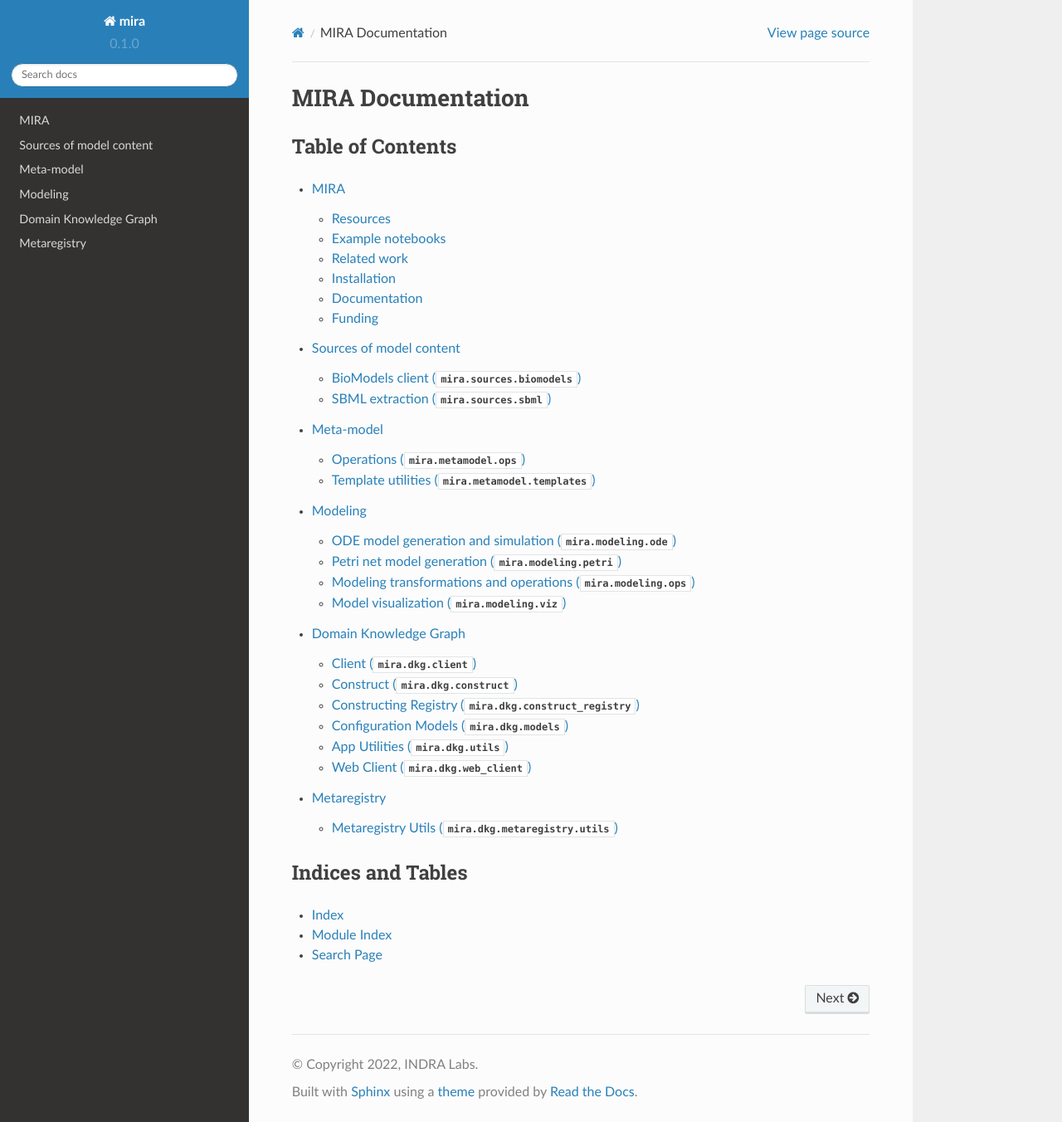
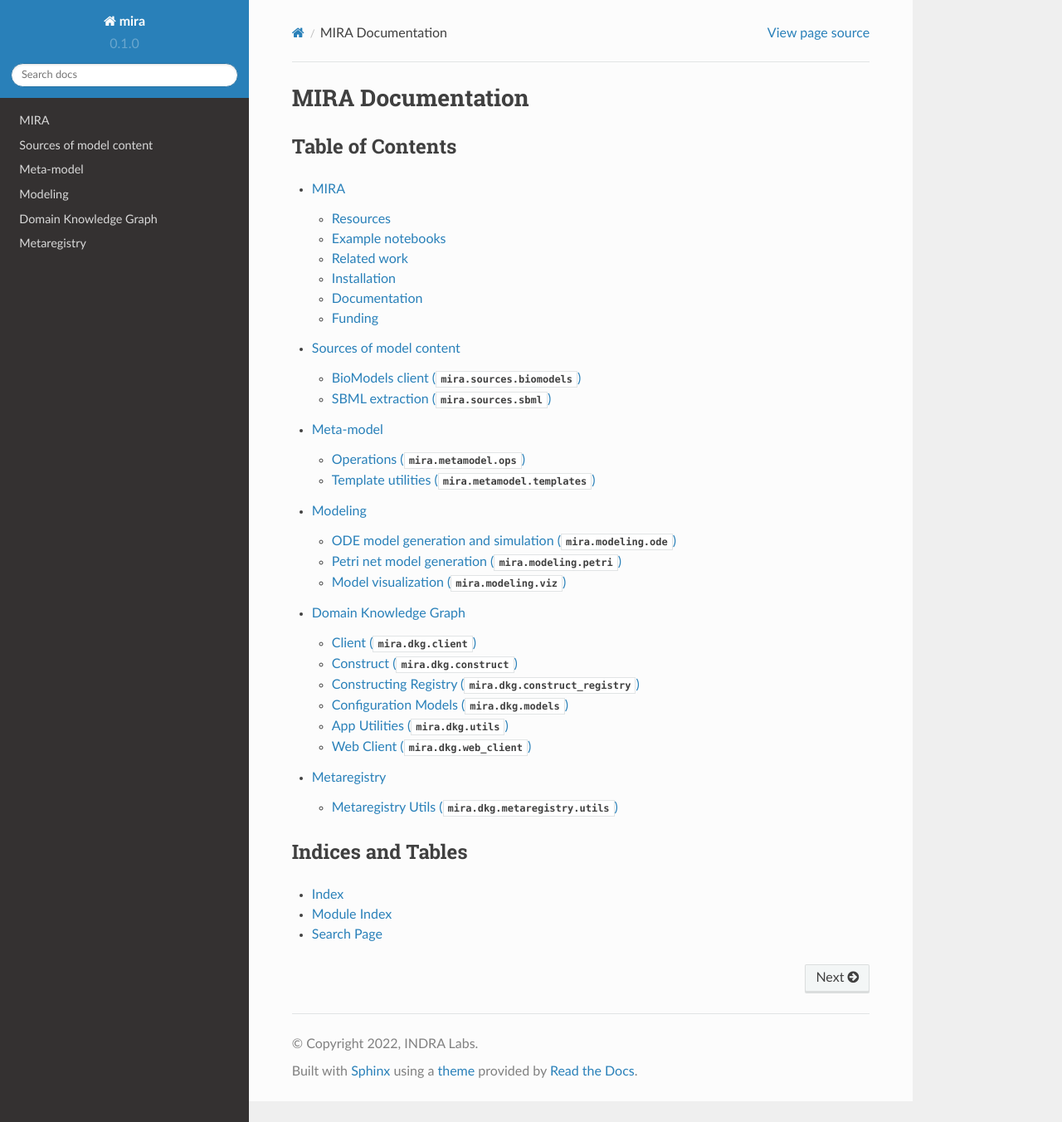
Before and after one commit to gyorilab/mira, a Sphinx documentation site: the page built from docs/source/index.rst, in a window 1280 px wide and 1352 px high. Shown: the whole window at 83% size. Built offline with Sphinx 7.4.7 and the Read the Docs theme 2.0.0, drawn with Linux system fonts in a browser that asks for light colours.

Commit message:
Remove section that moved

```diff
--- a/docs/source/modeling.rst
+++ b/docs/source/modeling.rst
@@ -16,12 +16,6 @@ Petri net model generation (:py:mod:`mira.modeling.petri`)
     :members:
     :show-inheritance:
 
-Modeling transformations and operations (:py:mod:`mira.modeling.ops`)
----------------------------------------------------------------------
-.. automodule:: mira.modeling.ops
-    :members:
-    :show-inheritance:
-
 Model visualization (:py:mod:`mira.modeling.viz`)
 -------------------------------------------------
 .. automodule:: mira.modeling.viz
```
